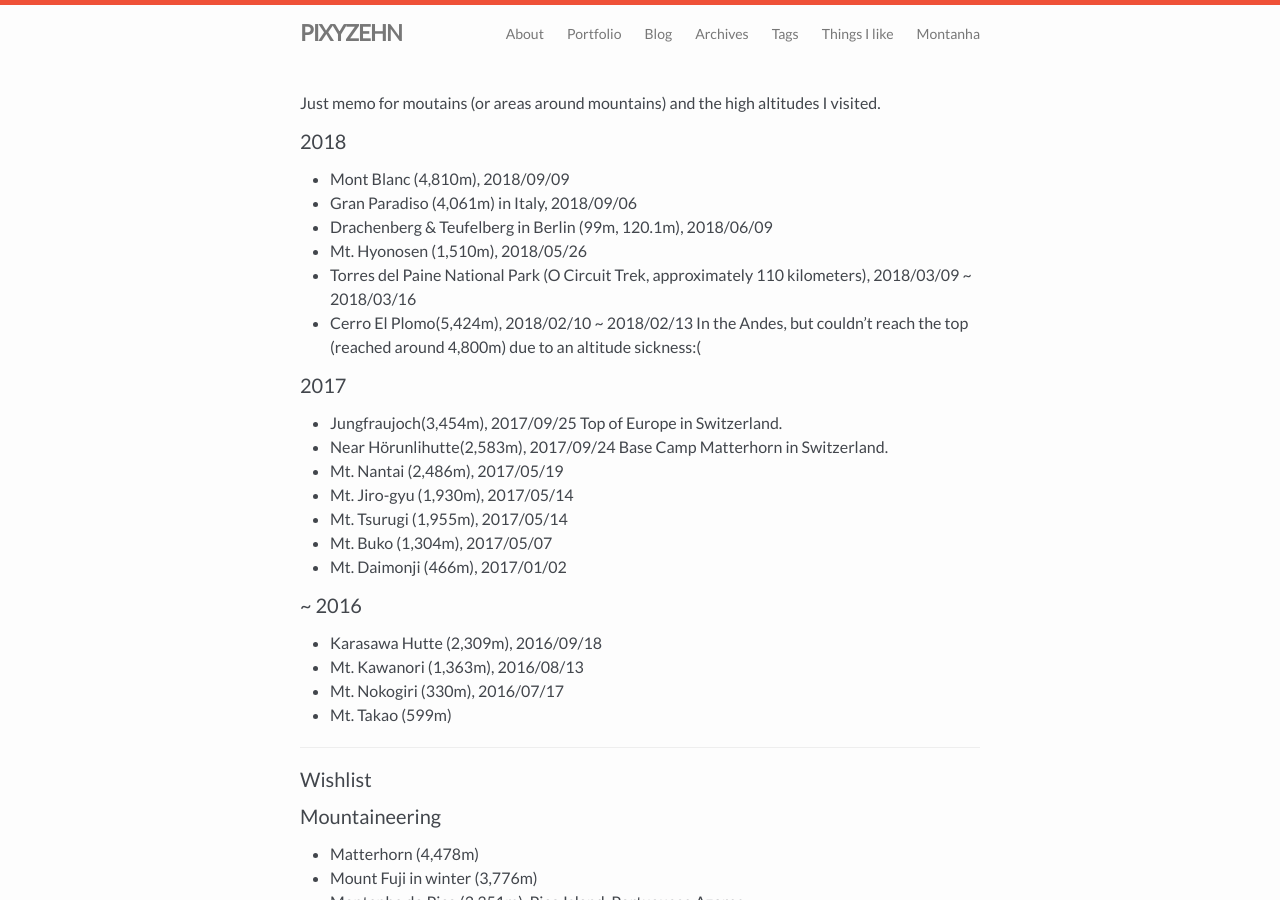
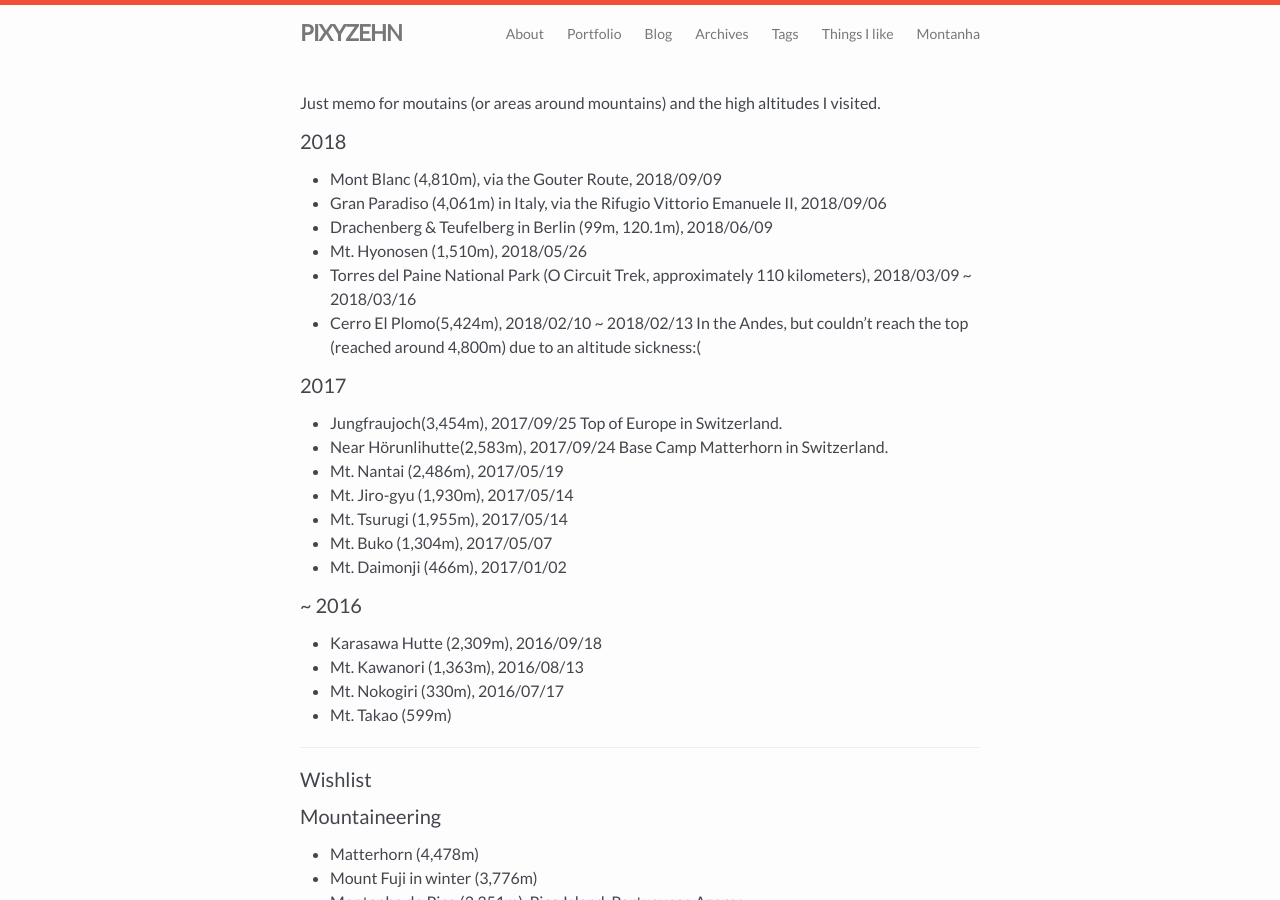
Before and after one commit to pixyzehn/pixyzehn.com, a Jekyll site: the page built from pages/mountain.md, in a window 1280 px wide and 900 px high. Built offline with Jekyll 4.4.1, drawn with Linux system fonts in a browser that asks for light colours; nearby versions of some CDN libraries; library files that are not in the unit come from our copies.

Commit message:
Add routes

```diff
--- a/pages/mountain.md
+++ b/pages/mountain.md
@@ -8,8 +8,8 @@ Just memo for moutains (or areas around mountains) and the high altitudes I visi
 
 <h4>2018</h4>
 
-- Mont Blanc (4,810m), 2018/09/09
-- Gran Paradiso (4,061m) in Italy, 2018/09/06
+- Mont Blanc (4,810m), via the Gouter Route, 2018/09/09
+- Gran Paradiso (4,061m) in Italy, via the Rifugio Vittorio Emanuele II, 2018/09/06
 - Drachenberg & Teufelberg in Berlin (99m, 120.1m), 2018/06/09
 - Mt. Hyonosen (1,510m), 2018/05/26
 - Torres del Paine National Park (O Circuit Trek, approximately 110 kilometers), 2018/03/09 ~ 2018/03/16
```
